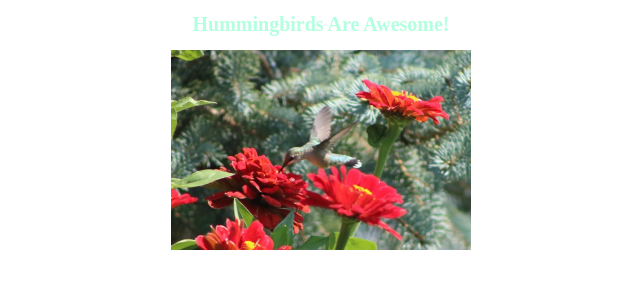
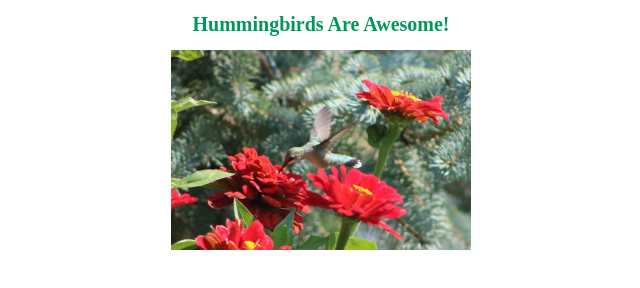
Before and after one commit to Scriptdawg/Cv, a plain HTML site: page index.html in a window 1280 px wide. Shown: the whole page, without its empty margins (319-959 px from the left). Drawn offline with Linux system fonts and the light colour scheme.

Commit message:
Changed heading color

```diff
--- a/styles.css
+++ b/styles.css
@@ -3,5 +3,5 @@ main {
 }
 h1 {
   font-size: 1.25rem;
-  color: #b3ffe0
+  color: #00995c
 }
```
